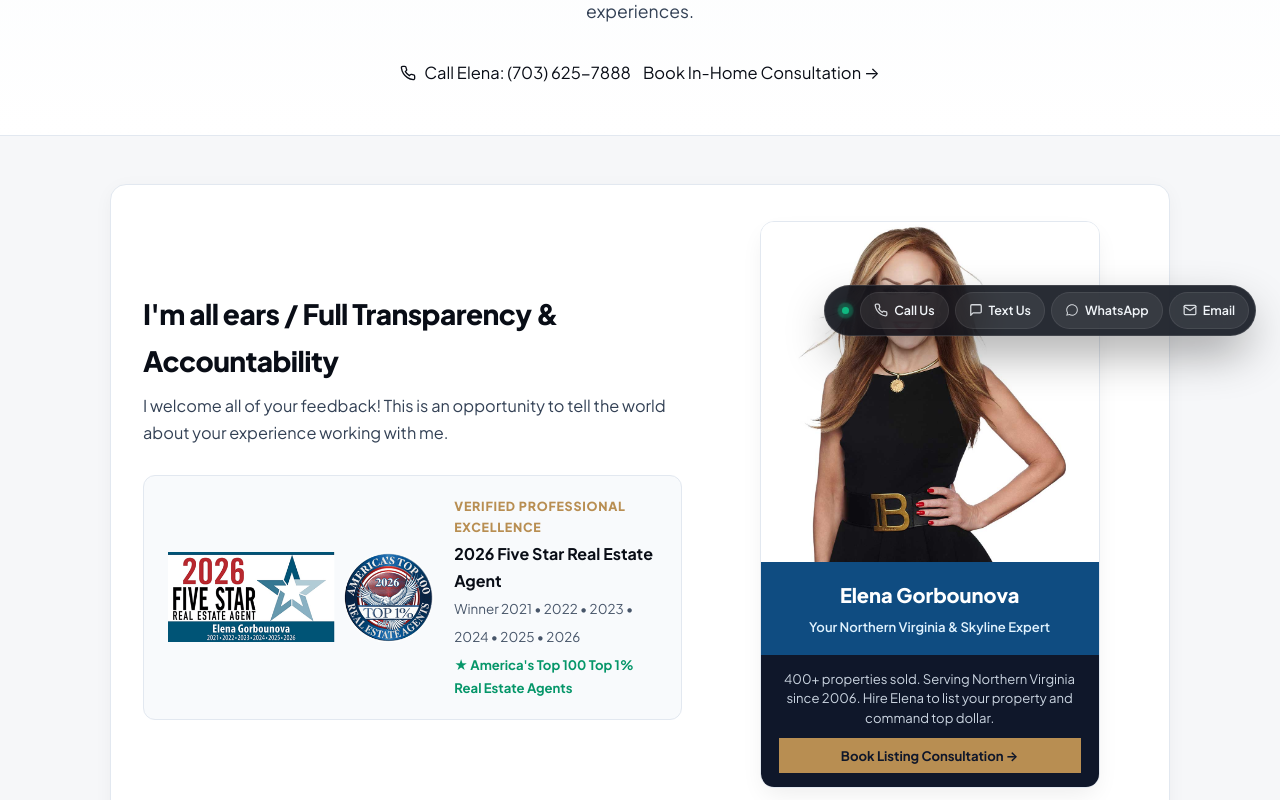
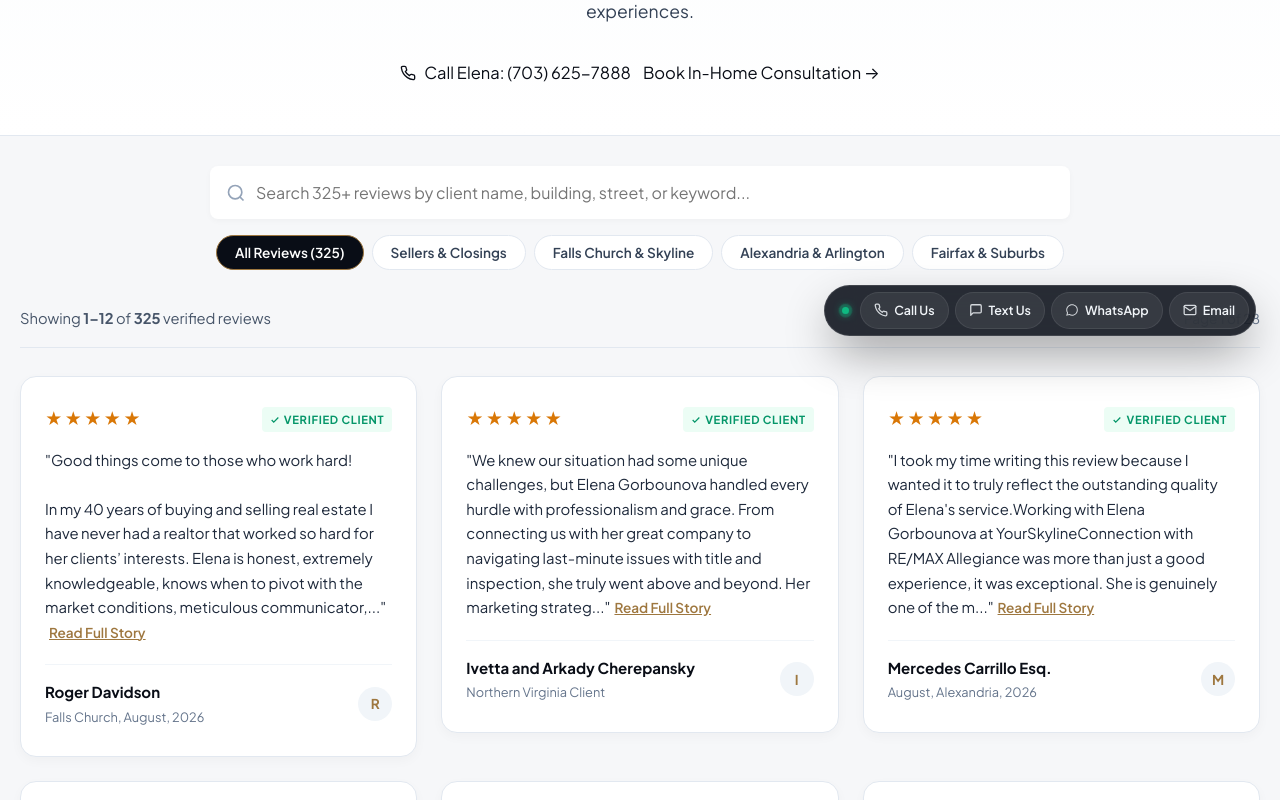
Before and after one commit to kirillrealtor/homesalesfairfax, a Next.js app: page /testimonials in a window 1280 px wide. Shown: the part 440-1240 px from the top of the page. Built offline with nearby package versions, Linux system fonts and the light colour scheme.

Commit message:
Remove accolades and portrait card hero section from Testimonials page

```diff
--- a/app/testimonials/TestimonialsClient.js
+++ b/app/testimonials/TestimonialsClient.js
@@ -80,105 +80,7 @@
         </div>
       </section>
 
-      {/* Trust & Accolades Hero Section */}
-      <section className="container" style={{ maxWidth: "1100px", padding: "48px 20px 20px" }}>
-        <div className="testimonials-hero-grid" style={{
-          background: "#FFFFFF",
-          border: "1px solid var(--ink-200)",
-          borderRadius: "16px",
-          boxShadow: "var(--shadow-card)",
-          alignItems: "center"
-        }}>
-          {/* Left Column: Transparency statement & Official Accolades Badges */}
-          <div>
-            <h2 style={{ fontSize: "1.75rem", fontWeight: 800, color: "var(--ink-950)", letterSpacing: "-0.02em", marginBottom: "8px" }}>
-              I'm all ears / Full Transparency &amp; Accountability
-            </h2>
-            <p style={{ fontSize: "1.02rem", color: "var(--ink-700)", lineHeight: 1.65, marginBottom: "28px" }}>
-              I welcome all of your feedback! This is an opportunity to tell the world about your experience working with me.
-            </p>
 
-            {/* Official 2026 Five Star & America's Top 100 Badge */}
-            <div style={{
-              background: "#F8FAFC",
-              border: "1px solid var(--ink-200)",
-              borderRadius: "12px",
-              padding: "20px 24px",
-              display: "flex",
-              alignItems: "center",
-              gap: "20px",
-              flexWrap: "wrap"
-            }}>
-              <img
-                src="/images/elena-accolades.png"
-                alt="2026 Five Star Real Estate Agent and America's Top 100 Real Estate Agents Top 1% - Elena Gorbounova"
-                style={{
-                  height: "90px",
-                  width: "auto",
-                  objectFit: "contain",
-                  maxWidth: "100%"
-                }}
-              />
-              <div style={{ flex: 1, minWidth: "200px" }}>
-                <span style={{ fontSize: "0.78rem", color: "var(--accent-gold)", fontWeight: 800, textTransform: "uppercase", letterSpacing: "0.06em", display: "block" }}>
-                  Verified Professional Excellence
-                </span>
-                <strong style={{ fontSize: "1rem", color: "var(--ink-950)", display: "block", marginTop: "2px" }}>
-                  2026 Five Star Real Estate Agent
-                </strong>
-                <span style={{ fontSize: "0.84rem", color: "var(--ink-600)" }}>
-                  Winner 2021 • 2022 • 2023 • 2024 • 2025 • 2026
-                </span>
-                <div style={{ fontSize: "0.82rem", color: "var(--status-active)", fontWeight: 700, marginTop: "4px" }}>
-                  ★ America's Top 100 Top 1% Real Estate Agents
-                </div>
-              </div>
-            </div>
-          </div>
-
-          {/* Right Column: Elena's Portrait Card */}
-          <div style={{
-            background: "#FFFFFF",
-            border: "1px solid var(--ink-200)",
-            borderRadius: "14px",
-            overflow: "hidden",
-            boxShadow: "0 10px 25px -5px rgba(0, 0, 0, 0.08)",
-            textAlign: "center",
-            maxWidth: "340px",
-            margin: "0 auto"
-          }}>
-            <div style={{ height: "340px", overflow: "hidden", background: "#F1F5F9", position: "relative" }}>
-              <img
-                src="/images/elena-portrait.jpg"
-                alt="Elena Gorbounova - RE/MAX Allegiance"
-                style={{ width: "100%", height: "100%", objectFit: "cover", objectPosition: "top center" }}
-              />
-            </div>
-
-            <div style={{ background: "#0F4C81", color: "#FFFFFF", padding: "16px 14px" }}>
-              <h3 style={{ fontSize: "1.25rem", fontWeight: 800, margin: "0 0 4px", color: "#FFFFFF" }}>
-                Elena Gorbounova
-              </h3>
-              <p style={{ fontSize: "0.82rem", color: "#E0F2FE", margin: 0, fontWeight: 600 }}>
-                Your Northern Virginia &amp; Skyline Expert
-              </p>
-            </div>
-
-            <div style={{ padding: "14px 18px", background: "#0F172A", color: "#CBD5E1", fontSize: "0.82rem", lineHeight: 1.5 }}>
-              400+ properties sold. Serving Northern Virginia since 2006. Hire Elena to list your property and command top dollar.
-              <div style={{ marginTop: "10px" }}>
-                <a
-                  href="/#sell"
-                  className="btn btn-primary"
-                  style={{ width: "100%", padding: "8px 12px", fontSize: "0.82rem", fontWeight: 700, background: "var(--accent-gold)", borderColor: "var(--accent-gold)", color: "#0F172A", textDecoration: "none", display: "inline-block", textAlign: "center" }}
-                >
-                  Book Listing Consultation &rarr;
-                </a>
-              </div>
-            </div>
-          </div>
-        </div>
-      </section>
 
       {/* Main Directory Section */}
       <section className="container" style={{ padding: "30px 20px 90px" }}>
```
